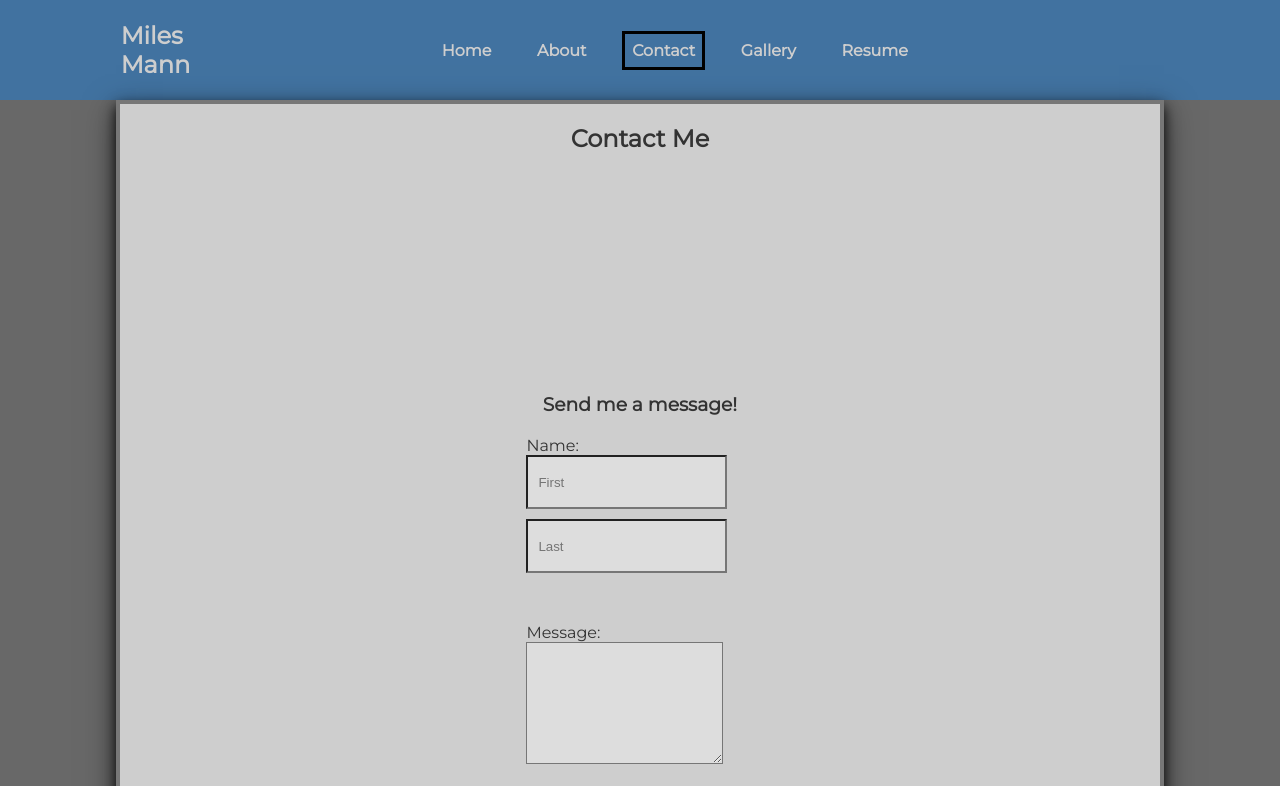
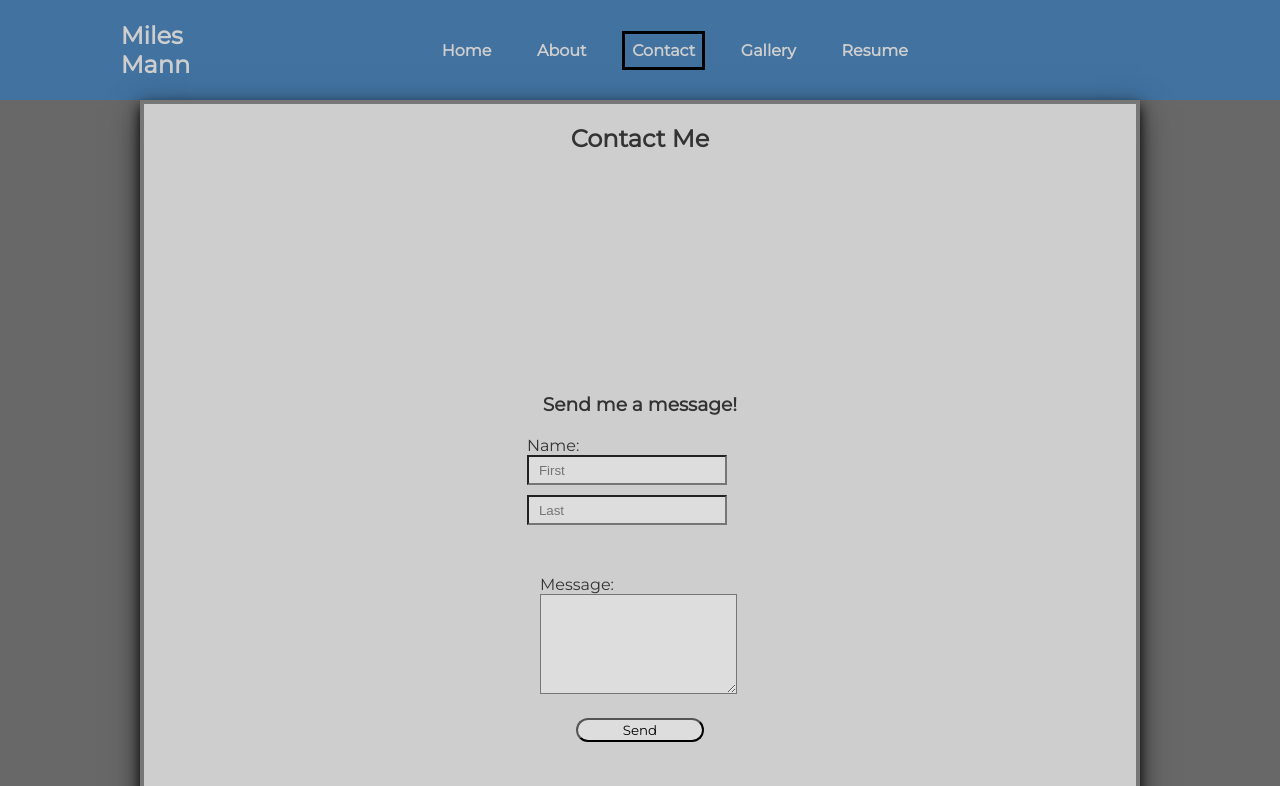
Before and after one commit to softdevschatzl/miles-acting-portfolio, a Vue app: page /contact in a window 1280 px wide. Shown: the top 786 px of the page. Built offline with nearby package versions, Linux system fonts and the light colour scheme.

Commit message:
updates to styling

```diff
--- a/src/App.vue
+++ b/src/App.vue
@@ -25,6 +25,10 @@ export default {
     padding: 0;
   }
 
+  body {
+    overflow-x: hidden;
+  }
+
   html {
     display: flex;
     justify-content: center;
@@ -48,6 +52,9 @@ export default {
 
   /* Desktop */
   @media only screen and (min-width: 600px) {
+    * {
+      box-sizing: border-box;
+    }
     .container {
       width: 1000px;
     }
@@ -57,6 +64,8 @@ export default {
       justify-content: center;
       align-items: center;
       flex-direction: column;
+      width: 100vw;
+      overflow-x: hidden;
     }
   }
 
--- a/src/components/ContactPage.vue
+++ b/src/components/ContactPage.vue
@@ -68,6 +68,7 @@
     .name-box input {
         height: 30px;
         padding: 10px;
+        width: 200px;
         margin-bottom: 10px;
         /* border-radius: 20px; */
         background-color: #dddddd;
@@ -76,6 +77,7 @@
     .message-box {
         margin-top: 20px;
         margin-bottom: 20px;
+        width: 200px;
     }
     .message-box textarea {
         height: 100px;
--- a/src/components/NavBar.vue
+++ b/src/components/NavBar.vue
@@ -57,6 +57,7 @@ h1 {
   text-align: center;
   background-color: #4172a0;
   height: 100px;
+  width: 100vw;
 }
 
 .navbar ul {
@@ -113,12 +114,6 @@ h1 {
   text-decoration: none;
 }
 
-@media only screen and (min-width: 600px) {
-  .navbar {
-    width: 100vw;
-  }
-}
-
 /* Mobile */
 @media only screen and (max-width: 600px) {
   h1 {
```
